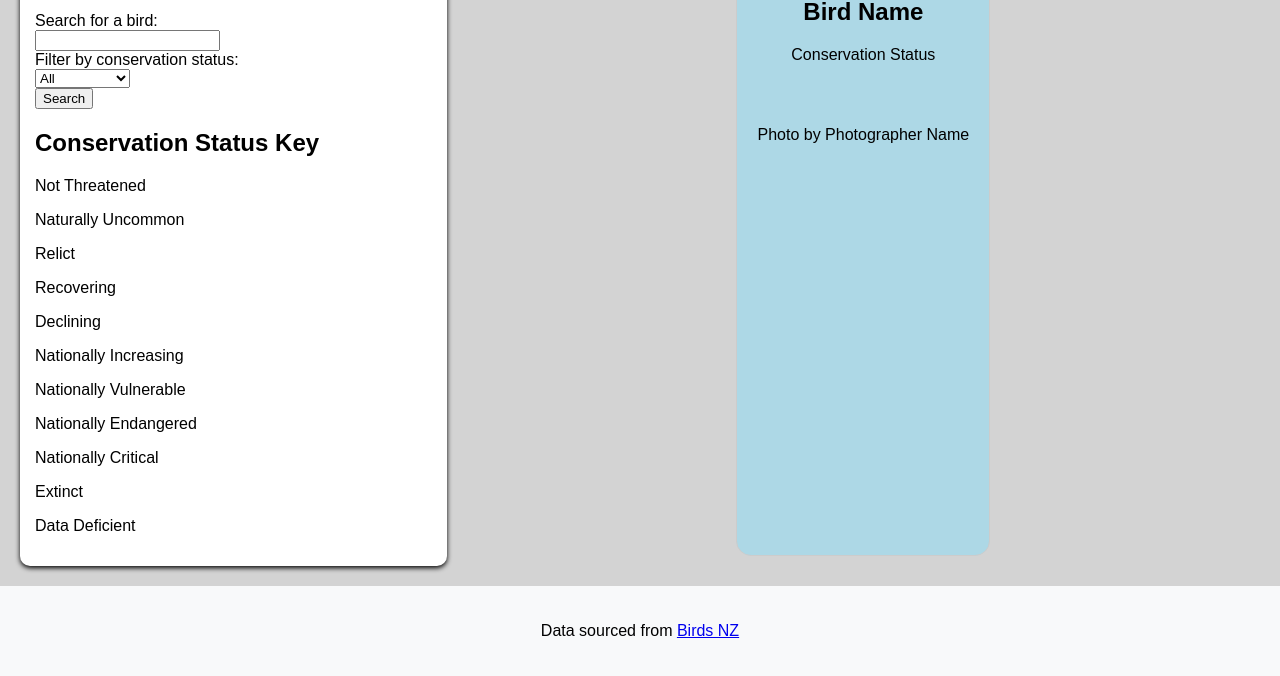
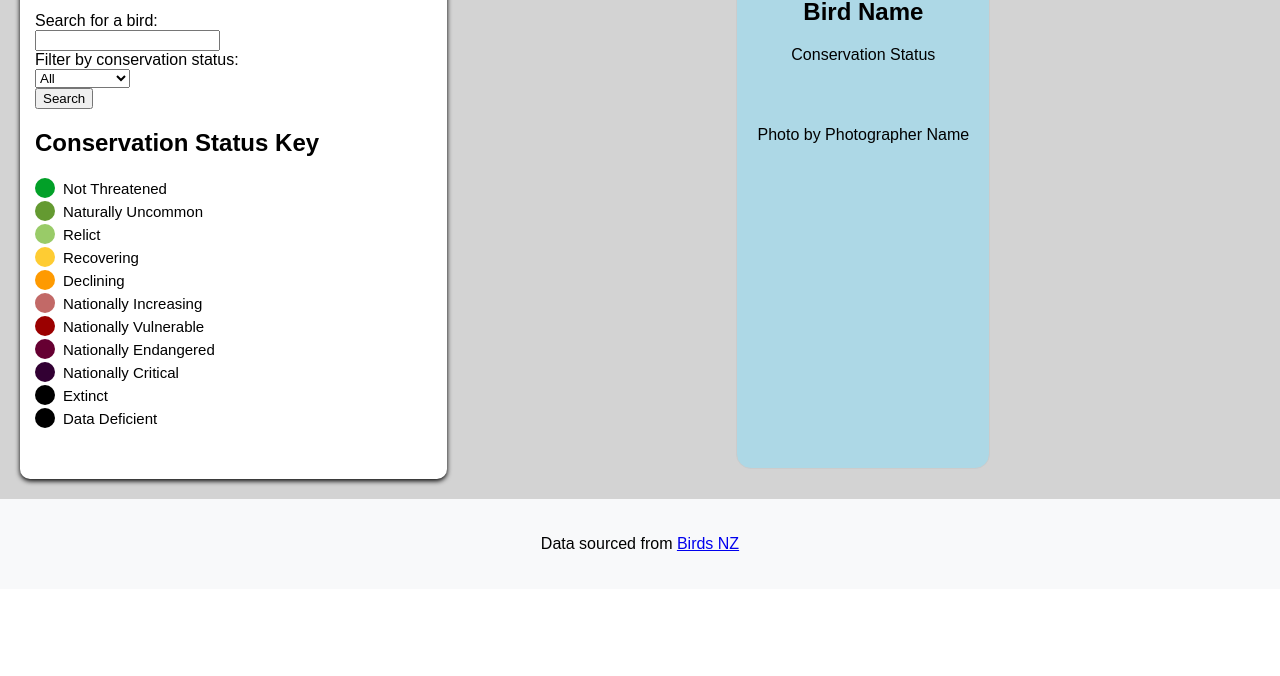
Before and after one commit to lcadese/Birds-of-Aotearoa, a plain HTML site: page index.html in a window 1280 px wide. Shown: the part 211-887 px from the top of the page. After the commit the page ends 800 px from the top, so only its background shows below. Drawn offline with Linux system fonts and the light colour scheme.

Commit message:
Added some css to make the aside part look nicer

```diff
--- a/style.css
+++ b/style.css
@@ -3,7 +3,8 @@ body {
   display: flex;
   flex-direction: column;
 }
-html, body {
+html,
+body {
   height: 100%;
   margin: 0;
 }
@@ -39,7 +40,7 @@ footer {
   margin: 10px;
   text-align: center;
   background-color: lightblue;
-    border-radius: 15px ;
+  border-radius: 15px;
 }
 .bird-card img {
   width: 100%;
@@ -50,9 +51,71 @@ footer {
   height: 30px;
   border-radius: 50%;
   margin: 10px auto;
-}#bird-list {
+}
+#bird-list {
   flex: 2;
   display: flex;
   flex-wrap: wrap;
   justify-content: space-around;
 }
+.status-key {
+  display: flex;
+  flex-direction: column;
+  align-items: flex-start;
+  margin-bottom: 20px;
+}
+.status-key div {
+  display: flex;
+  align-items: center;
+  margin: 0;
+}
+.status-key div span {
+  display: inline-block;
+  width: 20px;
+  height: 20px;
+  margin-right: 5px;
+  border-radius: 50%;
+}
+.status-key div p {
+  font-size: 15px;
+  margin: 3px;
+}
+.not-threatened {
+    background-color: #02a028;
+}
+
+.naturally-uncommon {
+    background-color: #649a31;
+}
+
+.relict {
+    background-color: #99cb68;
+}
+
+.recovering {
+    background-color: #fecc33;
+}
+
+.declining {
+    background-color: #fe9a01;
+}
+
+.nationally-increasing {
+    background-color: #c26967;
+}
+
+.nationally-vulnerable {
+    background-color: #9b0000;
+}
+
+.nationally-endangered {
+    background-color: #660032;
+}
+
+.nationally-critical {
+    background-color: #320033;
+}
+
+.extinct, .data-deficient {
+    background-color: black;
+}
```
Lines whose indentation alone changed are shown as unchanged.
